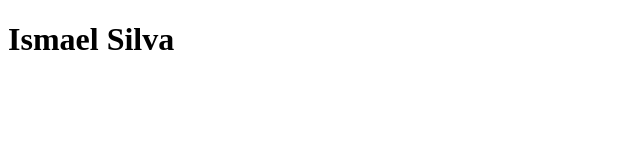
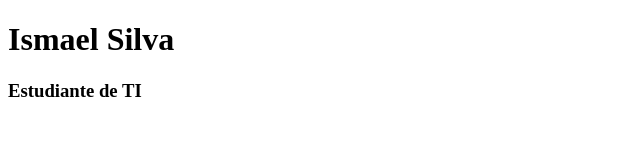
Before and after one commit to ismalejo13/Pro, a plain HTML site: page index.html in a window 1280 px wide. Shown: the whole page, without its empty margins (0-640 px from the left). Drawn offline with Linux system fonts and the light colour scheme.

```diff
--- a/index.html
+++ b/index.html
@@ -7,5 +7,6 @@
 </head>
 <body>
     <h1>Ismael Silva</h1>
+    <h3>Estudiante de TI</h3>
 </body>
 </html>
```
